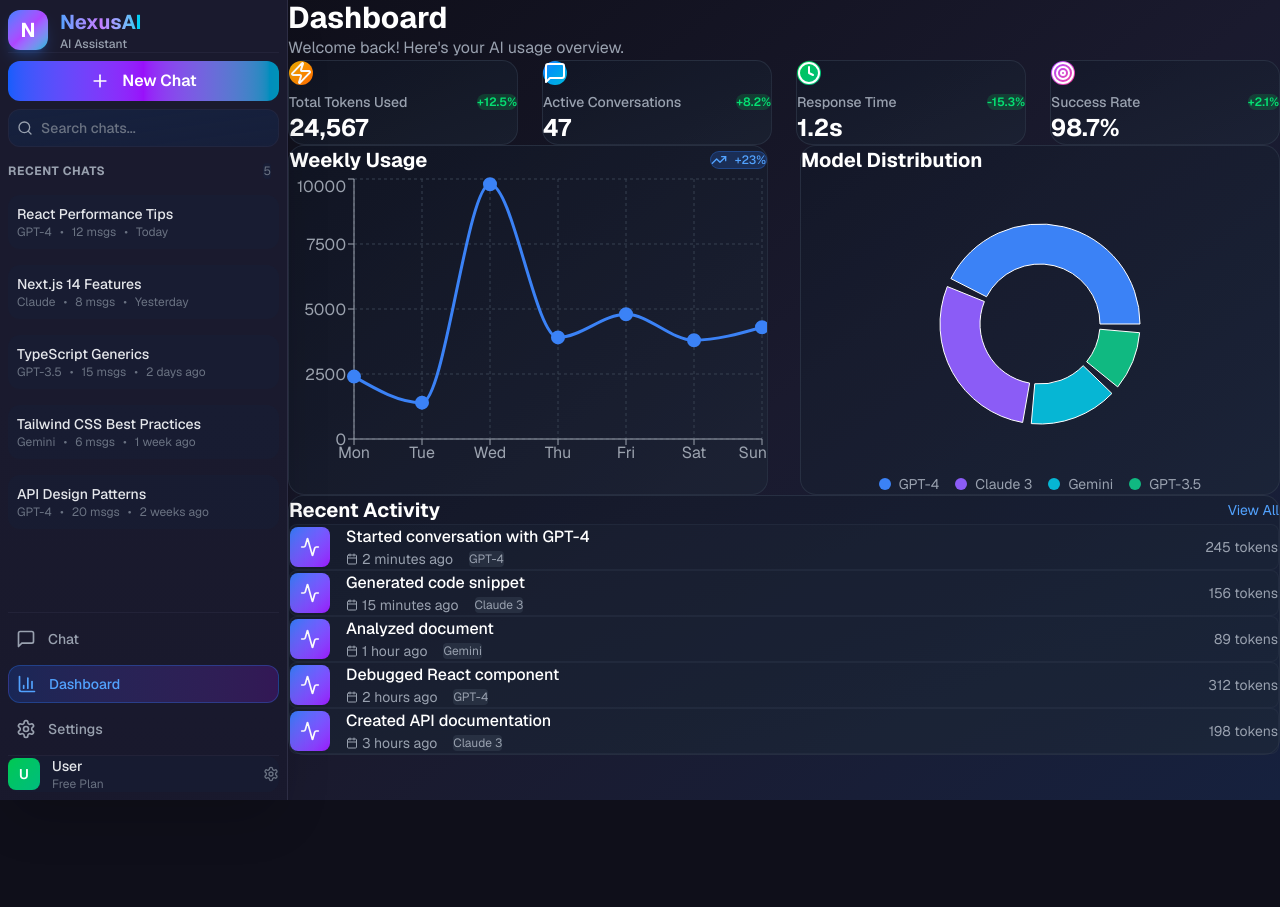
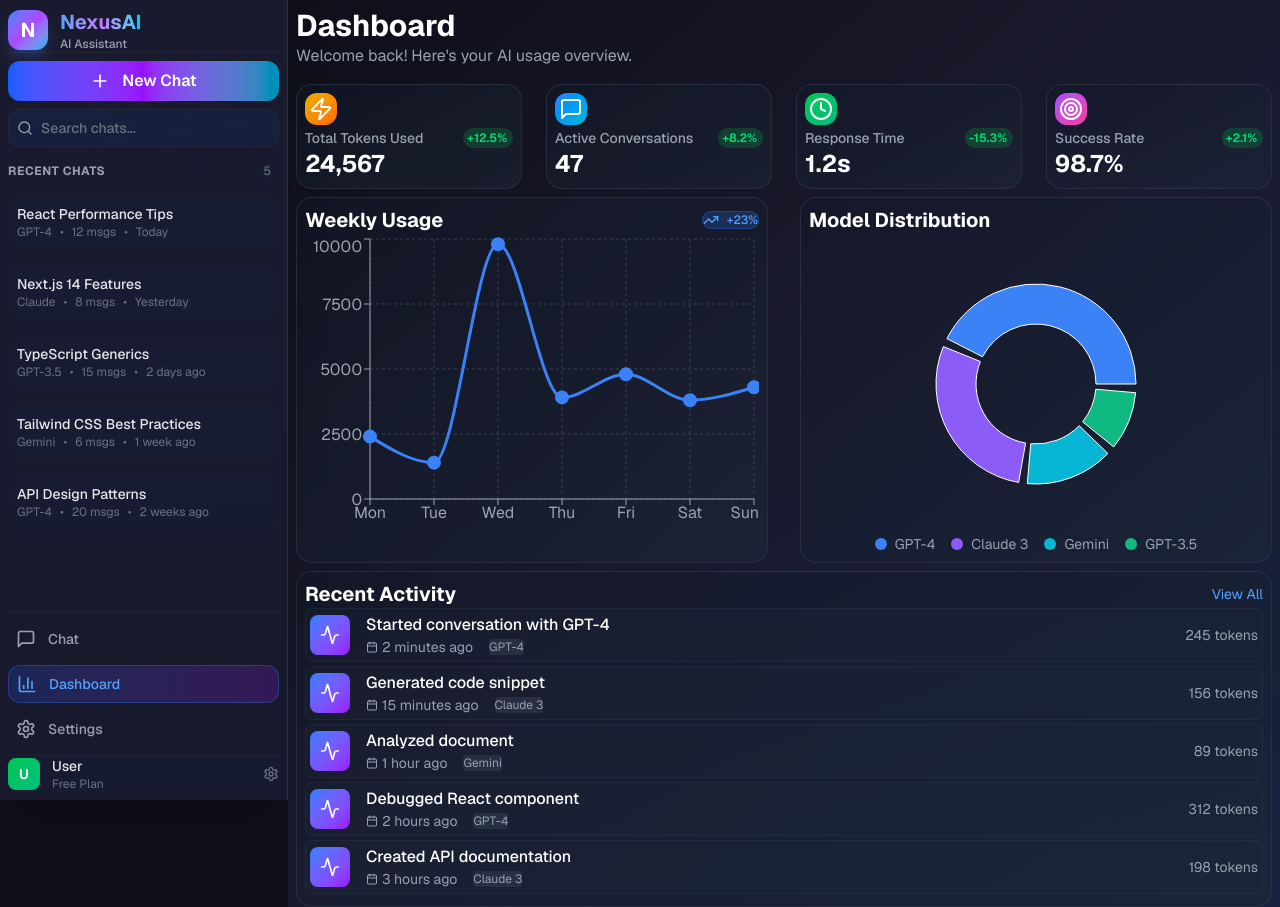
Before and after one commit to Ajay-singh-github/NexusAichat, a Next.js app: page /dashboard in a window 1280 px wide. Before the commit the page ends 800 px from the top, so only its background shows below. Built offline with nearby package versions, Linux system fonts and the light colour scheme.

Commit message:
fixed ui of dashboard

```diff
--- a/app/dashboard/page.tsx
+++ b/app/dashboard/page.tsx
@@ -101,28 +101,29 @@ export default function DashboardPage() {
         <div style={{ marginLeft: isOpen ? '288px' : '0' }} className="min-h-screen bg-gradient-to-br from-[#0f0f1a] via-[#1a1a2e] to-[#16213e] transition-all duration-300 lg:ml-72">
             <div className="p-6 lg:p-8">
                 {/* Header */}
-                <div className="mb-8">
+                <div className="mb-8" style={{paddingLeft:8,paddingRight:8,paddingTop:8,paddingBottom:8}}>
                     <h1 className="text-3xl font-bold text-white mb-2">Dashboard</h1>
                     <p className="text-gray-400">Welcome back! Here's your AI usage overview.</p>
                 </div>
 
                 {/* Stats Cards */}
-                <div className="grid grid-cols-1 md:grid-cols-2 lg:grid-cols-4 gap-6 mb-8">
+                <div style={{paddingLeft:8,paddingRight:8,paddingTop:8,paddingBottom:8}} className="grid grid-cols-1 md:grid-cols-2 lg:grid-cols-4 gap-6 mb-8">
                     {stats.map((stat, idx) => {
                         const Icon = stat.icon;
                         return (
                             <div
+                               style={{padding:8}}
                                 key={idx}
                                 className="group relative p-6 bg-gradient-to-br from-gray-900/50 to-gray-800/50 border border-gray-700/50 rounded-2xl hover:border-blue-500/50 transition-all duration-500 hover:shadow-2xl hover:shadow-blue-500/10 transform hover:scale-105"
                             >
                                 <div className="absolute inset-0 bg-gradient-to-br from-blue-500/5 to-purple-500/5 rounded-2xl opacity-0 group-hover:opacity-100 transition-opacity duration-500"></div>
                                 <div className="relative">
-                                    <div className={`inline-flex p-3 bg-gradient-to-br ${stat.gradient} rounded-xl mb-4 group-hover:scale-110 transition-transform duration-300`}>
+                                    <div style={{padding:4}} className={`inline-flex p-3 bg-gradient-to-br ${stat.gradient} rounded-xl mb-4 group-hover:scale-110 transition-transform duration-300`}>
                                         <Icon className="w-6 h-6 text-white" />
                                     </div>
                                     <div className="flex items-center justify-between mb-2">
                                         <h3 className="text-sm font-medium text-gray-400">{stat.title}</h3>
-                                        <span className={`text-xs font-semibold px-2 py-1 rounded-full ${stat.changeType === 'positive'
+                                        <span style={{paddingLeft:4,paddingRight:6,paddingTop:2,paddingBottom:2}} className={`text-xs font-semibold px-2 py-1 rounded-full ${stat.changeType === 'positive'
                                             ? 'bg-green-500/20 text-green-400'
                                             : 'bg-red-500/20 text-red-400'
                                             }`}>
@@ -137,9 +138,9 @@ export default function DashboardPage() {
                 </div>
 
                 {/* Charts Row */}
-                <div className="grid grid-cols-1 lg:grid-cols-2 gap-8 mb-8">
+                <div style={{marginLeft:8,marginRight:8,marginBottom:8}} className="grid grid-cols-1 lg:grid-cols-2 gap-8 mb-8">
                     {/* Usage Chart */}
-                    <div className="bg-gradient-to-br from-gray-900/50 to-gray-800/50 border border-gray-700/50 rounded-2xl p-6">
+                    <div style={{padding:8}} className="bg-gradient-to-br from-gray-900/50 to-gray-800/50 border border-gray-700/50 rounded-2xl p-6">
                         <div className="flex items-center justify-between mb-6">
                             <h3 className="text-xl font-bold text-white">Weekly Usage</h3>
                             <div className="flex items-center gap-2 px-3 py-1 bg-blue-500/20 border border-blue-500/30 rounded-full">
@@ -173,7 +174,7 @@ export default function DashboardPage() {
                     </div>
 
                     {/* Model Usage Pie Chart */}
-                    <div className="bg-gradient-to-br from-gray-900/50 to-gray-800/50 border border-gray-700/50 rounded-2xl p-6">
+                    <div style={{padding:8}} className="bg-gradient-to-br from-gray-900/50 to-gray-800/50 border border-gray-700/50 rounded-2xl p-6">
                         <h3 className="text-xl font-bold text-white mb-6">Model Distribution</h3>
                         <ResponsiveContainer width="100%" height={300}>
                             <PieChart>
@@ -215,7 +216,7 @@ export default function DashboardPage() {
                 </div>
 
                 {/* Recent Activity */}
-                <div className="bg-gradient-to-br from-gray-900/50 to-gray-800/50 border border-gray-700/50 rounded-2xl p-6">
+                <div style={{marginLeft:8,marginRight:8,padding:8}} className="bg-gradient-to-br from-gray-900/50 to-gray-800/50 border border-gray-700/50 rounded-2xl p-6">
                     <div className="flex items-center justify-between mb-6">
                         <h3 className="text-xl font-bold text-white">Recent Activity</h3>
                         <button className="text-sm text-blue-400 hover:text-blue-300 transition-colors">
@@ -225,6 +226,7 @@ export default function DashboardPage() {
                     <div className="space-y-4">
                         {recentActivity.map((activity) => (
                             <div
+                              style={{padding:4,marginBottom:4}}
                                 key={activity.id}
                                 className="flex items-center justify-between p-4 bg-gray-800/30 border border-gray-700/30 rounded-lg hover:bg-gray-800/50 transition-colors"
                             >
```
